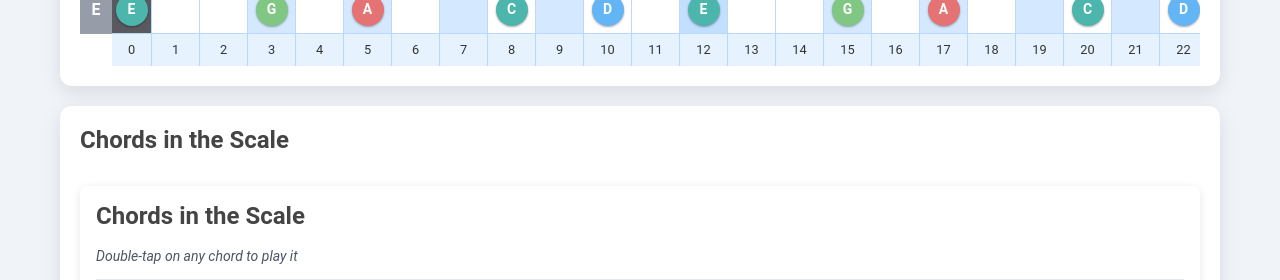
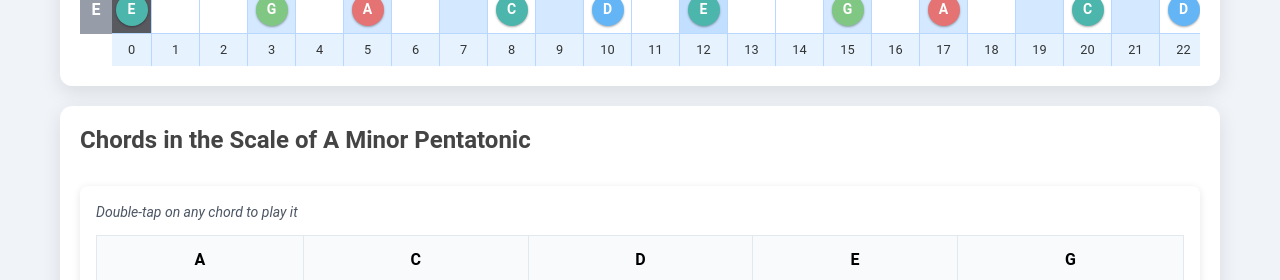
Before and after one commit to humandotlearning/guitar_visualiser, a React (Create React App) app: page / in a window 1280 px wide. Shown: the part 1160-1440 px from the top of the page. Built offline with nearby package versions, Linux system fonts and the light colour scheme.

Commit message:
+ improved UI

```diff
--- a/src/App.js
+++ b/src/App.js
@@ -67,7 +67,7 @@ function App() {
       </Suspense>
       <Suspense fallback={<div className="card mt-4 p-4">Loading Chord Visualizer...</div>}>
         <div className="card mt-4">
-          <h2 className="text-xl font-semibold mb-2">Chords in the Scale</h2>
+          <h2 className="text-xl font-semibold mb-2">Chords in the Scale of {rootNote} {selectedScale.name}</h2>
           <ChordVisualizer
             rootNote={rootNote}
             selectedScale={selectedScale}
--- a/src/components/ChordVisualizer.jsx
+++ b/src/components/ChordVisualizer.jsx
@@ -239,7 +239,7 @@ const ChordVisualizer = ({ rootNote, selectedScale, onChordSelect, selectedInstr
   };
 
   if (!rootNote || !selectedScale) {
-    return <div className="chord-visualizer"><h2 className="text-xl font-semibold mb-2">Chords in the Scale</h2><p>Please select a scale.</p></div>;
+    return <div className="chord-visualizer"><p>Please select a scale.</p></div>;
   }
 
   const { category, name } = selectedScale;
@@ -260,7 +260,7 @@ const ChordVisualizer = ({ rootNote, selectedScale, onChordSelect, selectedInstr
   return (
     <ClientOnly fallback={<div className="chord-visualizer p-4">Loading chord visualizer...</div>}>
       <div className="chord-visualizer">
-        <h2 className="text-xl font-semibold mb-2">Chords in the Scale</h2>
+        {/* <h2 className="text-xl font-semibold mb-2">Chords in the Scale</h2> */}
 
         {/* {selectedChordName && (
           // <div className="selected-chord-indicator mb-3">
```
